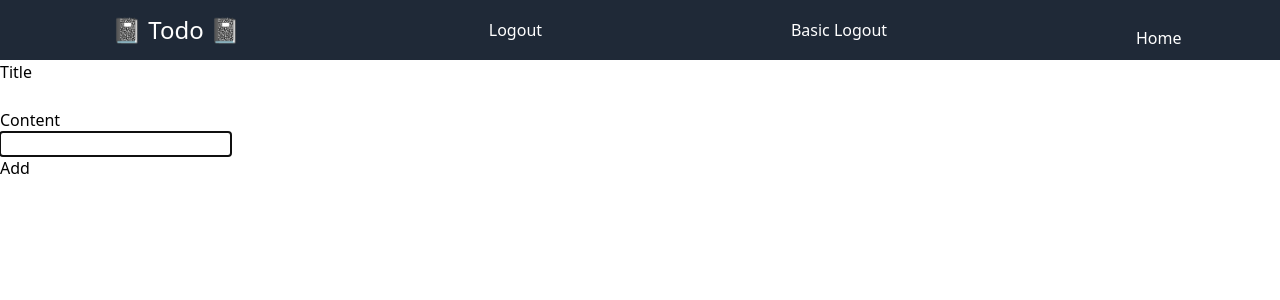
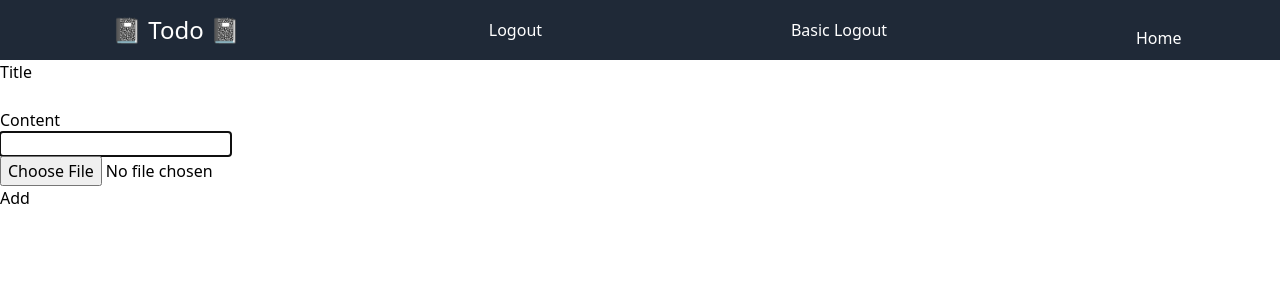
Before and after one commit to Miminiverse/blog-frontend, a React (Vite) app: page /oauth/todo in a window 1280 px wide. Shown: the top 300 px of the page. Built offline with nearby package versions, Linux system fonts and the light colour scheme; no server answers.

Commit message:
add google login

```diff
--- a/src/components/AddGetTodos.tsx
+++ b/src/components/AddGetTodos.tsx
@@ -10,6 +10,7 @@ export default function AddGetTodos ({setTodos}) {
     title: "",
     content: "",
   })
+  const [image, setImage] = useState()
 
   const [OAuthuser, setOauthUser] = useContext(UserOauthContext)
 
@@ -19,7 +20,31 @@ export default function AddGetTodos ({setTodos}) {
       ...values,
       [e.target.name] : e.target.value})
 }
-console.log(values);
+
+
+  const handleUploadImage = (image) => {
+    console.log(image);
+
+    // if (image.type === "image/jpeg" || image.type === "image/png") {
+    //   const data = new FormData()
+    //   data.append("file", image)
+    //   data.append("upload_preset", "deer-project")
+    //   data.append("cloud_name", "dw9jbhowf")
+    //   fetch("https://api.cloudinary.com/v1_1/dw9jbhowf", {
+    //     method: "POST",
+    //     body: data
+    //   })
+    //   .then(res => res.json())
+    //   .then(data => {
+    //     setImage(data.url.toString())
+    //   })
+    //   .catch((err) => {
+    //     console.log(err);
+
+    //   })
+    // }
+  }
+
 
 
 const handleAdd = async (e: ChangeEvent<HTMLFormElement>) => {
@@ -48,6 +73,8 @@ const handleAdd = async (e: ChangeEvent<HTMLFormElement>) => {
     console.log(error);
 }
 }
+
+
 return (
 <>
 <form
@@ -60,14 +87,19 @@ return (
             <Input
            onChange={handleChange} id="title" name="title" title="title" >
             </Input>
-
               </div>
               <div>
                 Content
               <Input
-
             onChange={handleChange}  id="content" name="content" title="content" >
             </Input>
+            <form>
+            <input
+            type="file"
+            accept='image/*'
+            onChange={(e) => handleUploadImage(e.target.files[0])}   >
+            </input>
+            </form>
 
               </div>
 
--- a/src/components/AddOAuthTodos.tsx
+++ b/src/components/AddOAuthTodos.tsx
@@ -11,6 +11,7 @@ export default function AddOAuthTodos () {
     title: "",
     content: "",
   })
+  const [pic, setPic] = useState()
 
   const [OAuthuser, setOauthUser] = useContext(UserOauthContext)
     console.log(OAuthuser);
@@ -23,6 +24,8 @@ export default function AddOAuthTodos () {
 }
 
 console.log(ovalues);
+console.log(pic);
+
 
 
 
@@ -30,10 +33,7 @@ console.log(ovalues);
 const handleAddOAuth = (e: ChangeEvent<HTMLFormElement>) => {
   e.preventDefault()
   console.log("add");
-
-
   const url ="http://localhost:5051/api/v1/oauth/todos"
-
 
   try {
     const { title, content } = ovalues
@@ -41,7 +41,8 @@ const handleAddOAuth = (e: ChangeEvent<HTMLFormElement>) => {
     fetch(url, {
         body: JSON.stringify({
             title,
-            content
+            content,
+            pic
         }),
         method:"POST",
         credentials: "include",
@@ -55,6 +56,36 @@ const handleAddOAuth = (e: ChangeEvent<HTMLFormElement>) => {
     console.log(error);
 }
 }
+
+
+
+
+const handleUploadImage = async (image) => {
+    console.log(image);
+
+    if (image.type === "image/jpeg" || image.type === "image/png") {
+      const data = new FormData()
+      data.append("file", image)
+      data.append("upload_preset", "deer-project")
+      data.append("cloud_name", "dw9jbhowf")
+
+
+      await fetch("https://api.cloudinary.com/v1_1/dw9jbhowf/image/upload", {
+        method: "POST",
+        body: data,
+      })
+      .then(res => res.json())
+      .then(data => {
+        setPic(data.url.toString())
+        // console.log(data.url.toString());
+
+      })
+      .catch((err) => {
+        console.log(err);
+
+      })
+    }
+  }
 return (
 <>
 <form
@@ -76,6 +107,12 @@ return (
             onChange={handleOChange}  id="content" name="content" title="content" >
             </Input>
 
+            <input
+            type="file"
+            accept='image/*'
+            onChange={(e) => handleUploadImage(e.target.files[0])}  />
+
+
               </div>
 
              <button
--- a/src/context/UserContext.tsx
+++ b/src/context/UserContext.tsx
@@ -27,11 +27,11 @@ export const UserOauthContextProvider = ({children}) => {
     }))
 
     useEffect(() => {
-        axios.get("http://localhost:5051/account", { withCredentials: true})
+        axios.get("http://localhost:5051/account", {withCredentials: true})
         .then( res => {
             if (res.data) {
                 console.log({...res.data});
-                setUserOauth({...res.data})
+                // setUserOauth({...res.data})
             }
         })
     }, [])
```
